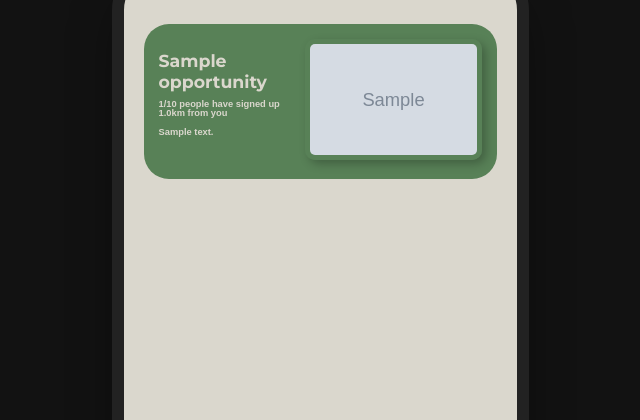
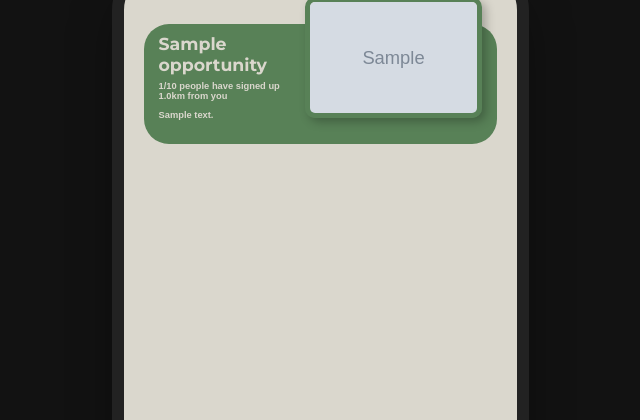
Before and after one commit to dastarruer/volunteering-app, a Django app: page / in a window 1280 px wide. Shown: the top 420 px of the page, without its empty margins (320-960 px from the left). Run offline with Django 5.2, Linux system fonts and the light colour scheme; tables that the repository leaves empty hold one stand-in row (values such as "Sample post"); grey boxes marked "Sample" are stand-in pictures; some web fonts are replaced.

Commit message:
rename opportunity columns

```diff
--- a/volunteering_app/opportunities/static/css/list.css
+++ b/volunteering_app/opportunities/static/css/list.css
@@ -7,7 +7,6 @@ ul {
 
 .opportunity {
   display: flex; /* This puts children side-by-side */
-  flex-direction: row-reverse; /* Ensures they go left-to-right */
   align-items: center; /* Vertically centers the text against the image */
   gap: 15px;
 
@@ -19,8 +18,9 @@ ul {
   margin-bottom: 30px;
 }
 
-.opportunity-image {
+.opportunity-col-2 {
   flex-shrink: 0; /* Prevents the image from shrinking if text is long */
+  margin-top: -50px;
 }
 
 .opportunity-img {
@@ -30,7 +30,7 @@ ul {
   box-shadow: 4px 4px 10px 0px rgba(0, 0, 0, 0.25);
 }
 
-.opportunity-info {
+.opportunity-col-1 {
   flex-grow: 1; /* Allows the text area to take up the remaining space */
 }
 
--- a/volunteering_app/opportunities/templates/list.html
+++ b/volunteering_app/opportunities/templates/list.html
@@ -14,14 +14,7 @@
         {% for opportunity in opportunities %}
             <li>
                 <div class="opportunity">
-                    <div class="opportunity-image">
-                        <img src="{{ opportunity.image.url }}"
-                             alt="{{ opportunity.title }}"
-                             width="167"
-                             height="111"
-                             class="opportunity-img">
-                    </div>
-                    <div class="opportunity-info">
+                    <div class="opportunity-col-1">
                         <h2 class="title montserrat-bold">{{ opportunity.title }}</h2>
                         <h3 class="num-volunteers khula-semibold">
                             {{ opportunity.numSignedVolunteers }}/{{ opportunity.numTotalVolunteers }} people have signed up
@@ -29,6 +22,13 @@
                         <h3 class="distance khula-semibold">{{ opportunity.distanceFromUserKilometers }}km from you</h3>
                         <p class="description khula-semibold">{{ opportunity.description }}</p>
                     </div>
+                    <div class="opportunity-col-2">
+                        <img src="{{ opportunity.image.url }}"
+                             alt="{{ opportunity.title }}"
+                             width="167"
+                             height="111"
+                             class="opportunity-img">
+                    </div>
                 </div>
             </li>
         {% endfor %}
```
